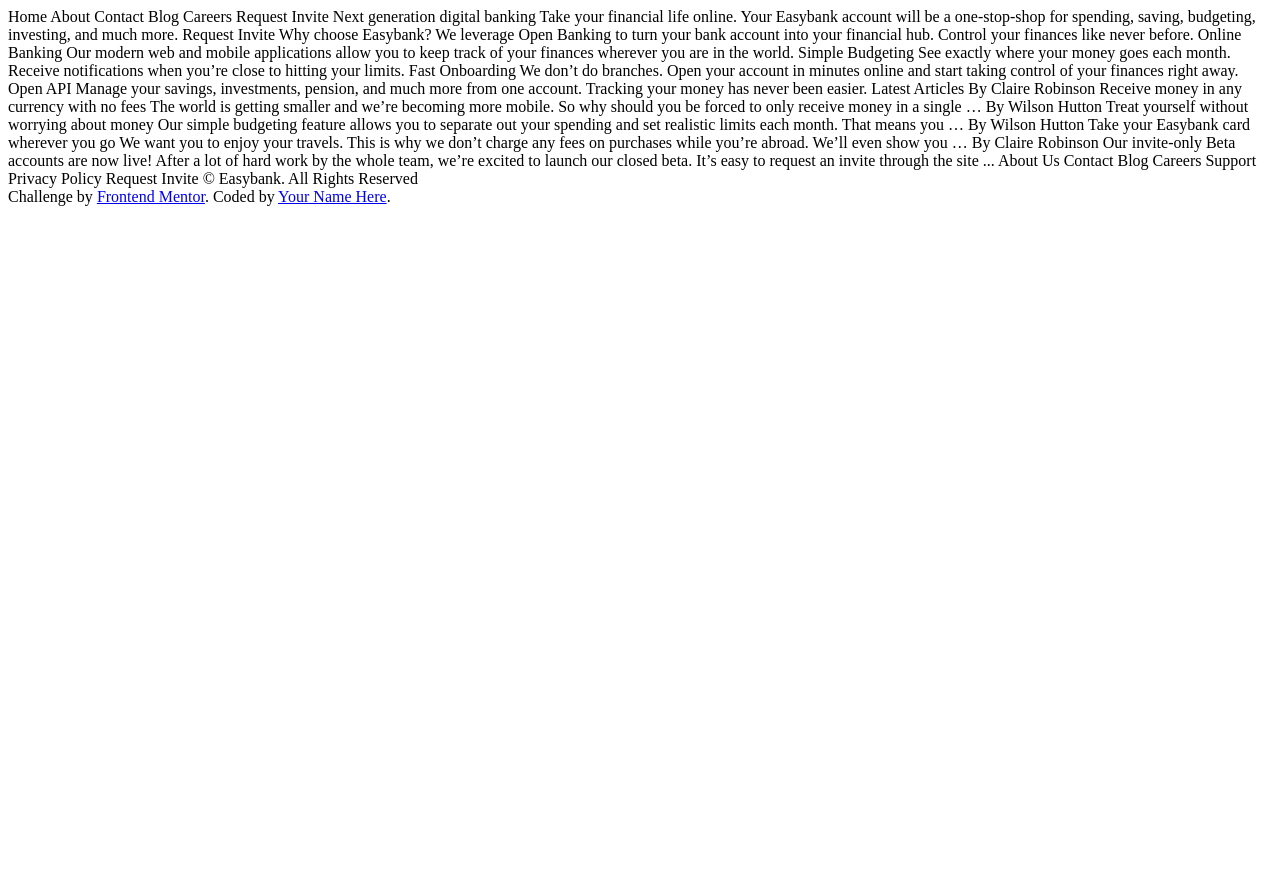
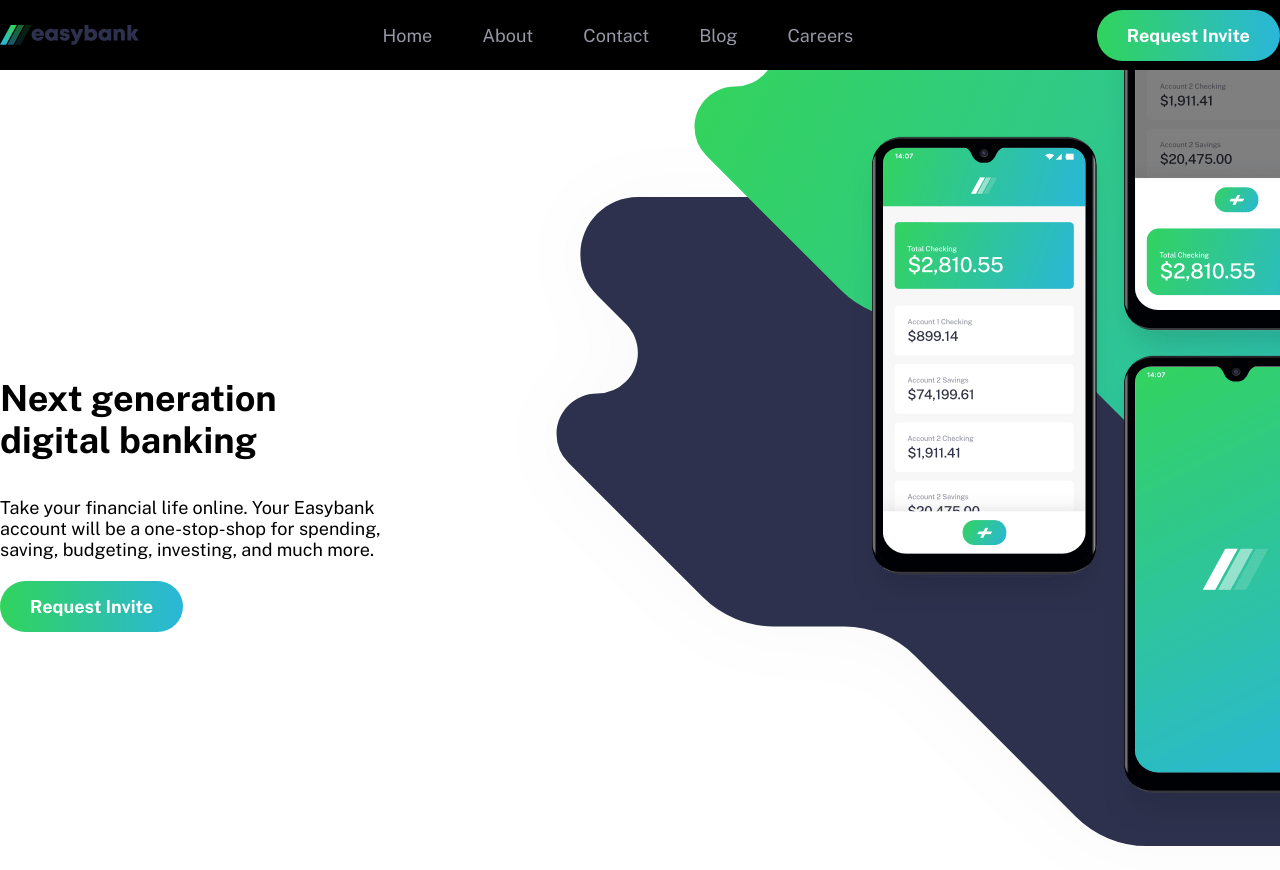
Before and after one commit to kenchan0812/easybank-landing-page, a plain HTML site: page index.html in a window 1280 px wide. Before the commit the page ends 800 px from the top, so only its background shows below. Drawn offline with nearby package versions, Linux system fonts and the light colour scheme.

Commit message:
added navbar and working on showcase

```diff
--- a/css/style.css
+++ b/css/style.css
@@ -1,5 +1,106 @@
+@import url('https://fonts.googleapis.com/css2?family=Public+Sans:wght@300;400;700&display=swap');
+
+
+
 *{
     box-sizing: border-box;
     padding: 0;
     margin: 0;
 }
+
+body{
+    font-size: 18px;
+    font-family: 'Public Sans', sans-serif;
+}
+
+a{
+    text-decoration: none;
+}
+
+ul{
+    list-style-type: none;
+}
+
+
+/* navbar */
+.navbar{
+    background-color: black;
+    height: 70px
+}
+
+
+.navbar ul{
+    display: flex;
+}
+
+.navbar ul a{
+    color: hsl(233, 8%, 62%);
+    padding: 10px;
+    margin: 15px;
+}
+
+
+
+.inv_btn a{
+    color: #fff;
+    background-image: linear-gradient(to right,hsl(136, 65%, 51%), hsl(192, 70%, 51%) );
+    padding: 15px 30px;
+    border-radius: 2em;
+    font-weight: 700;
+}
+
+/* showcase */
+
+.showcase{
+    height: 800px;
+    overflow: hidden;
+}
+
+.showcase .grid{
+    gap: 100px;
+}
+
+.showcase .bg{
+margin-top: -10em;
+z-index: -2;
+
+}
+
+.showcase .mobile{
+    margin-top: -15em;
+    z-index: -1;
+
+}
+
+.showcase_left p{
+    margin:2em 0;
+}
+
+
+
+
+
+
+
+
+
+.container{
+    max-width: 1440px;
+    margin: 0 auto;
+
+}
+
+.flex{
+    display: flex;
+    justify-content: space-between;
+    align-items: center;
+    height: 100%;
+    width: 100%;
+
+}
+.grid{
+    display: grid;
+    grid-template-columns: 30% 70%;
+    align-items: center;
+    height: 100%;
+}
--- a/index.html
+++ b/index.html
@@ -5,32 +5,63 @@
   <meta name="viewport" content="width=device-width, initial-scale=1.0"> <!-- displays site properly based on user's device -->
 
   <link rel="icon" type="image/png" sizes="32x32" href="./images/favicon-32x32.png">
+  <link rel="stylesheet" href="css/style.css">
+  <script defer src="js/javascript.js"></script>
 
   <title>Frontend Mentor | Easybank landing page</title>
 
 </head>
 <body>
 
-  Home
-  About
-  Contact
-  Blog
-  Careers
 
-  Request Invite
+  <div class="navbar">
+    <div class="container flex">
+      <img src="images/logo.svg" alt="logo">
+      <ul>
+        <li><a href="#">Home</a></li>
+        <li><a href="#">About</a></li>
+        <li><a href="#">Contact</a></li>
+        <li><a href="#">Blog</a></li>
+        <li><a href="#">Careers</a></li>
+      </ul>
+      <div class="inv_btn">
+      <a href="#"> Request Invite</a>
+      </div>
+    </div>
+  </div>
+
+  <div class="showcase">
+    <div class="container grid">
+      <div class="showcase_left">
+          <h1>  Next generation digital banking</h1>
+          <p>  Take your financial life online. Your Easybank account will be a one-stop-shop
+            for spending, saving, budgeting, investing, and much more.</p>
+            <div class="inv_btn"><a href="#"> Request Invite</a></div>
+      </div>
+      <div class="showcase_right grid">
+      <img src="images/bg-intro-desktop.svg" alt="" class="bg">
+      <img src="images/image-mockups.png" alt="" class="mobile">
+      </div>
+
+    </div>
+
+  </div>
 
 
 
-  Next generation digital banking
-
-  Take your financial life online. Your Easybank account will be a one-stop-shop
-  for spending, saving, budgeting, investing, and much more.
-
-  Request Invite
 
 
 
-  Why choose Easybank?
+
+
+
+
+
+
+
+
+
+  <!-- Why choose Easybank?
 
   We leverage Open Banking to turn your bank account into your financial hub. Control
   your finances like never before.
@@ -91,6 +122,6 @@
   <div class="attribution">
     Challenge by <a href="https://www.frontendmentor.io?ref=challenge" target="_blank">Frontend Mentor</a>.
     Coded by <a href="#">Your Name Here</a>.
-  </div>
+  </div> -->
 </body>
 </html>
```
